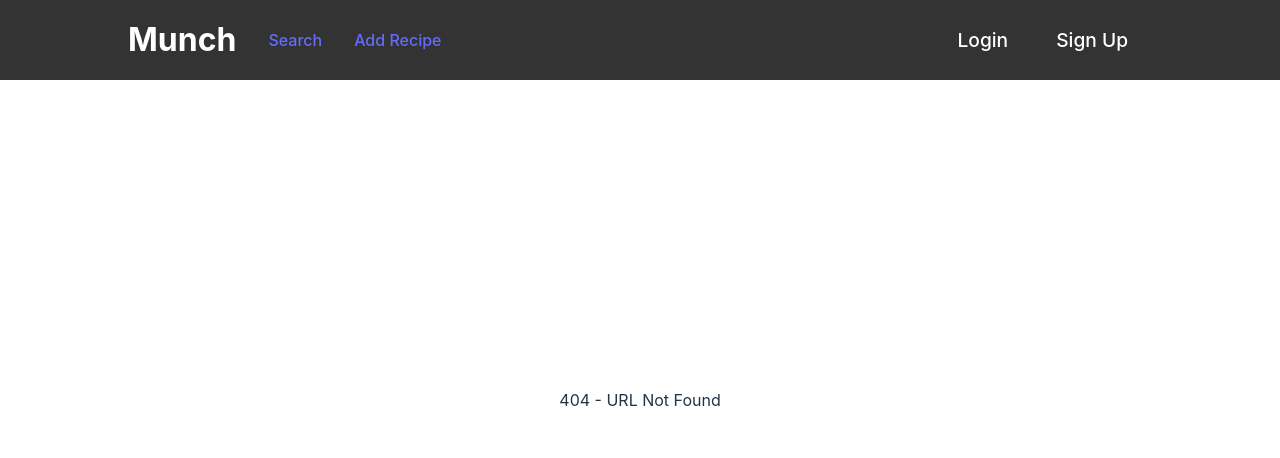
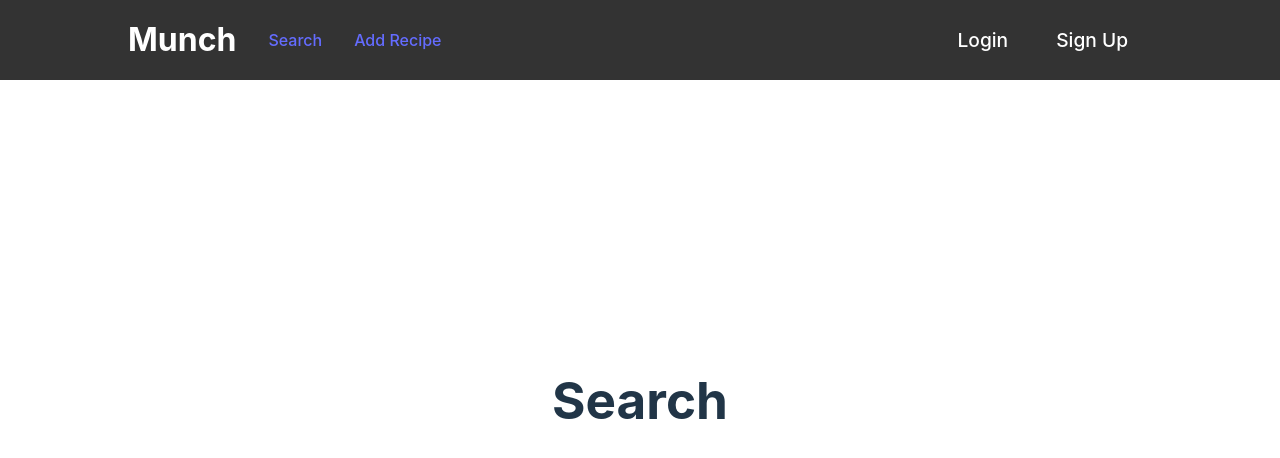
Before and after one commit to kumankai/munch, a React (Vite) app in the folder munch-app/: page /search in a window 1280 px wide. Before the commit this address had no page. Shown: the top 458 px of the page. Built offline with nearby package versions, Linux system fonts and the light colour scheme.

Commit message:
Added recipe pages with route protection

```diff
--- a/munch-app/src/App.tsx
+++ b/munch-app/src/App.tsx
@@ -5,6 +5,9 @@ import Login from './views/Login'
 import Signup from './views/Signup'
 import NotFound from './views/NotFound'
 import Navbar from './views/_layout/Navbar'
+import Add from './views/recipe/Add'
+import Search from './views/recipe/Search'
+import ProtectedRoutes from './utils/ProtectedRoutes'
 
 function App() {
 
@@ -15,6 +18,11 @@ function App() {
         <Route path="/" element={<Home />}/>
         <Route path="/login" element={<Login />}/>
         <Route path="/signup" element={<Signup />}/>
+        <Route path="/search" element={<Search />}/>
+
+        <Route element={<ProtectedRoutes/>}>
+          <Route path="/add-recipe" element={<Add />}/>
+        </Route>
 
         <Route path="*" element={<NotFound />}/>
       </Routes>
--- /dev/null
+++ b/munch-app/src/utils/ProtectedRoutes.tsx
@@ -0,0 +1,8 @@
+import { Outlet, Navigate } from "react-router-dom";
+
+const ProtectedRoutes = () => {
+    const user = null;
+    return user ? <Outlet/> : <Navigate to="/login"/>
+}
+
+export default ProtectedRoutes
--- /dev/null
+++ b/munch-app/src/views/recipe/Add.tsx
@@ -0,0 +1,7 @@
+const Add = () => {
+    return (
+        <></>
+    )
+}
+
+export default Add
--- /dev/null
+++ b/munch-app/src/views/recipe/Search.tsx
@@ -0,0 +1,7 @@
+const Search = () => {
+    return (
+        <h1>Search</h1>
+    )
+}
+
+export default Search
```
